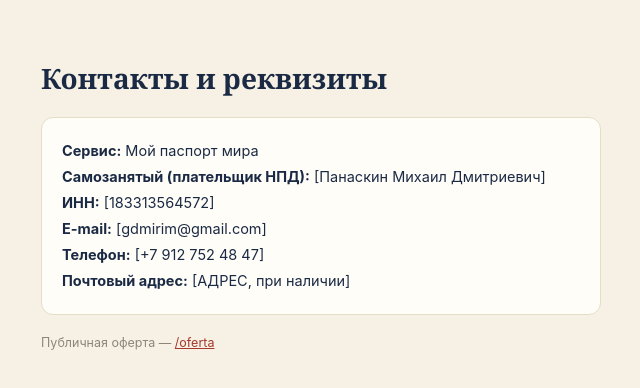
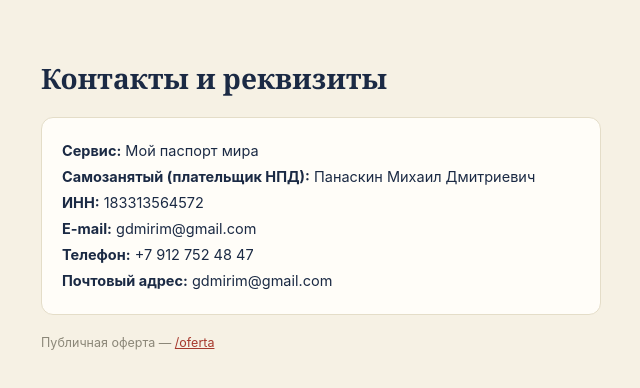
Before and after one commit to MiRiMgh/country-tracker, a Next.js app: page /contacts in a window 1280 px wide. Shown: the top 388 px of the page, without its empty margins (319-959 px from the left). Built offline with nearby package versions, Linux system fonts and the light colour scheme.

Commit message:
Update page.js

```diff
--- a/app/contacts/page.js
+++ b/app/contacts/page.js
@@ -10,11 +10,11 @@
 
         <div style={{ background: "#FFFDF8", border: "1px solid #E4DDC8", borderRadius: 12, padding: 20, fontSize: 14.5, lineHeight: 1.8 }}>
           <div><strong>Сервис:</strong> Мой паспорт мира</div>
-          <div><strong>Самозанятый (плательщик НПД):</strong> [Панаскин Михаил Дмитриевич]</div>
-          <div><strong>ИНН:</strong> [183313564572]</div>
-          <div><strong>E-mail:</strong> [gdmirim@gmail.com]</div>
-          <div><strong>Телефон:</strong> [+7 912 752 48 47]</div>
-          <div><strong>Почтовый адрес:</strong> [АДРЕС, при наличии]</div>
+          <div><strong>Самозанятый (плательщик НПД):</strong> Панаскин Михаил Дмитриевич</div>
+          <div><strong>ИНН:</strong> 183313564572</div>
+          <div><strong>E-mail:</strong> gdmirim@gmail.com</div>
+          <div><strong>Телефон:</strong> +7 912 752 48 47</div>
+          <div><strong>Почтовый адрес:</strong> gdmirim@gmail.com</div>
         </div>
 
         <p style={{ fontSize: 12.5, color: "#8B8778", marginTop: 20 }}>
```
